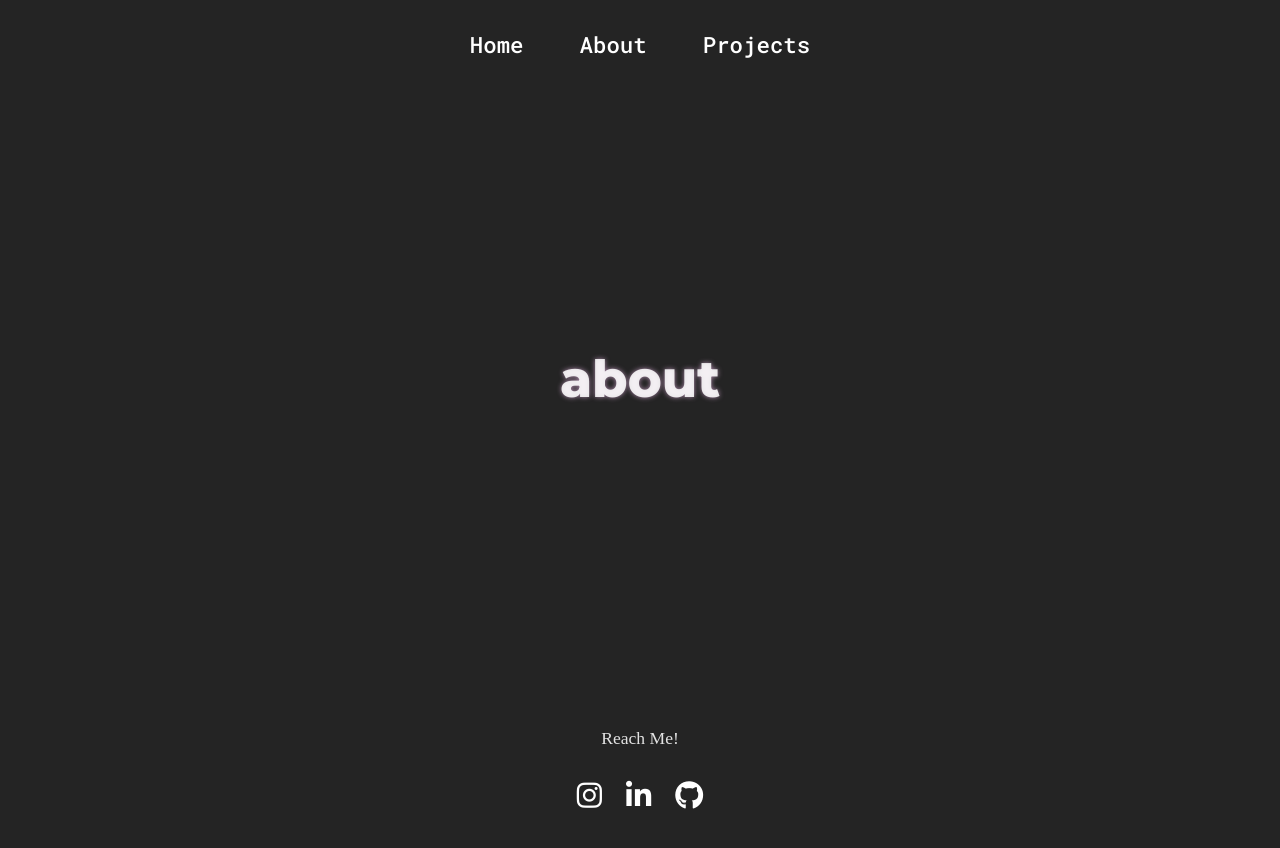
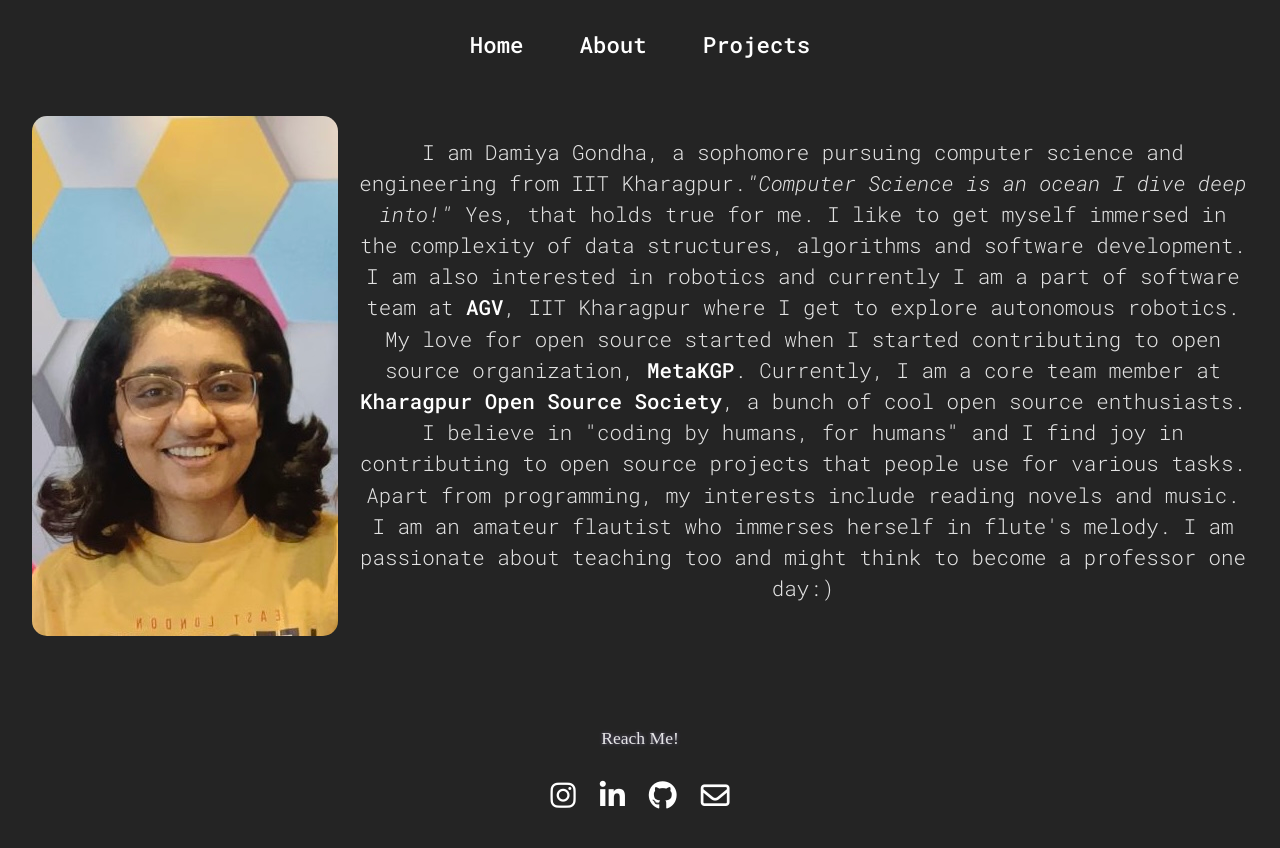
Before and after one commit to Dami-18/My-Portfolio, a React (Vite) app: page /about in a window 1280 px wide. Shown: the top 848 px of the page. Built offline with nearby package versions, Linux system fonts and the light colour scheme; a web font is replaced by a local one.

Commit message:
add about section

```diff
--- a/package.json
+++ b/package.json
@@ -13,8 +13,11 @@
     "@fortawesome/react-fontawesome": "^0.2.2",
     "react": "^18.3.1",
     "react-dom": "^18.3.1",
+    "react-particles": "^2.12.2",
     "react-router-dom": "^6.23.1",
-    "react-typed": "^2.0.12"
+    "react-tsparticles": "^2.12.2",
+    "react-typed": "^2.0.12",
+    "tsparticles": "^3.4.0"
   },
   "devDependencies": {
     "@types/react": "^18.3.3",
--- a/src/App.tsx
+++ b/src/App.tsx
@@ -5,12 +5,14 @@ import About from './components/About'
 import Projects from './components/Projects'
 import Footer from './components/Footer'
 import Navbar from './components/Navbar'
+import ParticlesBackground from './components/ParticlesBackground'
 
 function App() {
 
   return (
     <div className='App'>
       <div className='main'>
+        <ParticlesBackground />
         <Router>
          <Navbar/>
          <Routes>
--- a/src/components/About.tsx
+++ b/src/components/About.tsx
@@ -1,9 +1,16 @@
+import myImg from '../assets/myphoto.jpg'
+
 const About = () => {
     return (
-        <div>
-            <h1>about</h1>
+        <div className='about'>
+            <div className="img-container"><img src={myImg}></img></div>
+            <div className="about-text"><p id='about-me'>I am Damiya Gondha, a sophomore pursuing computer science and engineering from IIT Kharagpur.
+                <i>"Computer Science is an ocean I dive deep into!"</i> Yes, that holds true for me. I like to get myself immersed in the complexity of data structures, algorithms and software development.
+                I am also interested in robotics and currently I am a part of software team at <a href='http://www.agv.iitkgp.ac.in/' target='_blank'>AGV</a>, IIT Kharagpur where I get to explore autonomous robotics.
+                My love for open source started when I started contributing to open source organization, <a href='https://github.com/metakgp' target='_blank'>MetaKGP</a>. Currently, I am a core team member at <a href='https://kossiitkgp.org/' target='_blank'>Kharagpur Open Source Society</a>, a bunch of cool open source enthusiasts.
+                I believe in "coding by humans, for humans" and I find joy in contributing to open source projects that people use for various tasks.<br/>Apart from programming, my interests include reading novels and music. I am an amateur flautist who immerses herself in flute's melody. I am passionate about teaching too and might think to become a professor one day:)</p></div>
         </div>
-     );
+    );
 }
 
 export default About;
--- a/src/components/Footer.tsx
+++ b/src/components/Footer.tsx
@@ -3,9 +3,10 @@ const Footer = () => {
         <div className="footer">
             <div><p className="reachme">Reach Me!</p></div>
             <div className="icons">
-              <div><a href="https://www.instagram.com/damiyagondha/"><i className="fa-brands fa-instagram"></i></a></div>
-              <div><a href="https://www.linkedin.com/in/damiya-gondha79/"><i className="fa-brands fa-linkedin-in"></i></a></div>
-              <div><a href="https://github.com/Dami-18"><i className="fa-brands fa-github"></i></a></div>
+              <div><a href="https://www.instagram.com/damiyagondha/" target='_blank'><i className="fa-brands fa-instagram"></i></a></div>
+              <div><a href="https://www.linkedin.com/in/damiya-gondha79/" target='_blank'><i className="fa-brands fa-linkedin-in"></i></a></div>
+              <div><a href="https://github.com/Dami-18" target='_blank'><i className="fa-brands fa-github"></i></a></div>
+              <div><a href="mailto:damiyagondha@gmail.com" target="_blank"><i className="fa-regular fa-envelope"></i></a></div>
             </div>
         </div>
      );
--- a/src/components/Home.tsx
+++ b/src/components/Home.tsx
@@ -5,7 +5,7 @@ const Home = () => {
         <div className="intro">
             <h1>
             Hi!{" "}
-            <ReactTyped strings={["I am Damiya Gondha<br/><span class='subtitle'>Learner. Explorer. Professional overthinker.<br/>Computer science is an ocean I dive too deep into!</span>"]} typeSpeed={90}/>
+            <ReactTyped strings={["I am Damiya Gondha<br/><span class='subtitle'><i>Learner. Explorer. Professional overthinker.</i><br/>Computer science is an ocean I dive deep into!</span>"]} typeSpeed={90}/>
             </h1>
         </div>
     );
--- /dev/null
+++ b/src/components/ParticlesBackground.tsx
@@ -0,0 +1,12 @@
+import Particles from "react-tsparticles";
+import particlesConfig from "./config/particlesConfig";
+
+const ParticlesBackground = () => {
+	return (
+		<Particles
+			params={particlesConfig}
+		/>
+	);
+}
+
+export default ParticlesBackground;
--- /dev/null
+++ b/src/components/config/particlesConfig.tsx
@@ -0,0 +1,112 @@
+const particlesConfig = {
+  particles: {
+    number: {
+      value: 95,
+      density: {
+        enable: true,
+        value_area: 900
+      }
+    },
+    color: {
+      value: "#f5f5f5"
+    },
+    shape: {
+      type: "circle",
+      stroke: {
+        width: 0,
+        color: "#000000"
+      },
+      polygon: {
+        nb_sides: 5
+      },
+      image: {
+        src: "img/github.svg",
+        width: 100,
+        height: 100
+      }
+    },
+    opacity: {
+      value: 1,
+      random: true,
+      anim: {
+        enable: true,
+        speed: 1,
+        opacity_min: 0,
+        sync: false
+      }
+    },
+    size: {
+      value: 3,
+      random: true,
+      anim: {
+        enable: false,
+        speed: 4,
+        size_min: 0.3,
+        sync: false
+      }
+    },
+    line_linked: {
+      enable: false,
+      distance: 150,
+      color: "#ffffff",
+      opacity: 0.4,
+      width: 1
+    },
+    move: {
+      enable: true,
+      speed: 1,
+      direction: "none",
+      random: true,
+      straight: false,
+      out_mode: "out",
+      bounce: false,
+      attract: {
+        enable: false,
+        rotateX: 600,
+        rotateY: 600
+      }
+    }
+  },
+  interactivity: {
+    detect_on: "canvas",
+    events: {
+      onhover: {
+        enable: true,
+        mode: "bubble"
+      },
+      onclick: {
+        enable: true,
+        mode: "push"
+      },
+      resize: true
+    },
+    modes: {
+      grab: {
+        distance: 400,
+        line_linked: {
+          opacity: 1
+        }
+      },
+      bubble: {
+        distance: 250,
+        size: 0,
+        duration: 2,
+        opacity: 0,
+        speed: 3
+      },
+      repulse: {
+        distance: 400,
+        duration: 0.4
+      },
+      push: {
+        particles_nb: 4
+      },
+      remove: {
+        particles_nb: 2
+      }
+    }
+  },
+  retina_detect: true
+}
+
+export default {particlesConfig};
--- a/src/styles/index.scss
+++ b/src/styles/index.scss
@@ -11,6 +11,9 @@ $code-font: "Roboto Mono", monospace;
 $purple: #646cff;
 $fancy-font: "Playwrite NG Modern", cursive;
 $font-color-white: rgba(255, 255, 255, 0.87);
+$lavender: rgb(182, 166, 228);
+$back-black: #242424;
+
 :root {
   font-family: $font-main;
   line-height: 1.5;
@@ -18,7 +21,7 @@ $font-color-white: rgba(255, 255, 255, 0.87);
 
   color-scheme: light dark;
   color: $font-color-white;
-  background-color: #242424;
+  background-color: $back-black;
 
   font-synthesis: none;
   text-rendering: optimizeLegibility;
@@ -42,10 +45,14 @@ a {
   font-weight: 500;
   color: white;
   text-decoration: none;
+  &:hover{
+    color: $lavender;
+  }
+  &:active{
+    color: $lavender;
+  }
 }
-// a:hover {
-//   color: $purple;
-// }
+
 
 body {
   margin: 0;
@@ -62,8 +69,9 @@ h1 {
   font-weight: 800;
   text-shadow: 0 0 5px whitesmoke;
   .subtitle{
+    color: $lavender;
     font-family: $code-font;
-    font-weight: 250;
+    font-weight: 350;
     font-size: 0.5em;
     text-shadow: none;
   }
@@ -98,9 +106,13 @@ h1 {
       font-size: 1.8rem;
       transition: all 0.3s ease;
     }
+    .fa-envelope{
+      font-size: 1.8rem;
+      transition: all 0.3s ease;
+    }
     i:hover{
       transform: scale(1.1);
-      text-shadow: 0 0 10px #896899, 0 0 20px #af7ce9, 0 0 25px #956daf;
+      text-shadow: 0 0 10px #bea5ca, 0 0 15px #9e74ce, 0 0 20px #5b4968;
     }
   }
 }
@@ -111,23 +123,39 @@ h1 {
   }
 
 @keyframes blink {
-    0% { text-shadow: 0 0 8px rgb(240, 188, 237); }
+    0% { text-shadow: 0 0 8px $lavender }
     50% { text-shadow: none; }
-    100% { text-shadow: 0 0 8px rgb(240, 188, 237); }
+    100% { text-shadow: 0 0 8px $lavender }
 }
 
 @-webkit-keyframes blink {
-    0% { text-shadow: 0 0 8px rgb(240, 188, 237); }
+    0% { text-shadow: 0 0 8px $lavender; }
     50% { text-shadow: 0 0 0; }
-    100% { text-shadow: 0 0 8px rgb(240, 188, 237); }
+    100% { text-shadow: 0 0 8px $lavender; }
 }
 
-h1 {
-    -webkit-animation: blink 3.0s linear infinite;
-    -moz-animation: blink 3.0s linear infinite;
-    -ms-animation: blink 3.0s linear infinite;
-    -o-animation: blink 3.0s linear infinite;
-    animation: blink 3.0s linear infinite;
+h1, .reachme {
+    -webkit-animation: blink 3.0s ease-in infinite;
+    -moz-animation: blink 3.0s ease-in infinite;
+    -ms-animation: blink 3.0s ease-in infinite;
+    -o-animation: blink 3.0s ease-in infinite;
+    animation: blink 3.0s ease-in infinite;
+}
+
+.about{
+  display: flex;
+  .img-container{
+    img{
+      border-radius: 15px;
+    }
+  }
+  column-gap: 20px;
+}
+
+#about-me{
+  font-family: $code-font;
+  font-size: 1.3rem;
+  font-weight: 300;
 }
 // @media (prefers-color-scheme: light) {
 //   :root {
```
Also changed, not shown: src/assets/myphoto.jpg (added), 1 other file (tests, documents, lock files or other folders).
